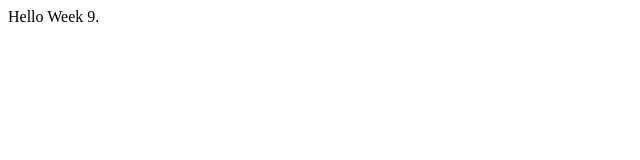
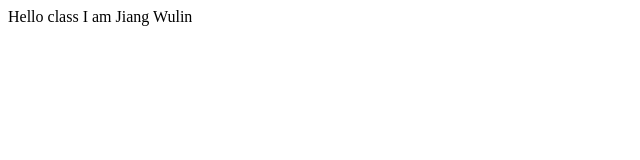
Before and after one commit to triciachia98/bt3103-week9, a website: page index.html in a window 1280 px wide. Shown: the whole page, without its empty margins (0-640 px from the left). Drawn offline with Linux system fonts and the light colour scheme.

Commit message:
add my name
add my name

```diff
--- a/index.html
+++ b/index.html
@@ -1,7 +1,7 @@
 <html>
   <body>
     <div id="app">
-      Hello Week 9.
+      Hello class I am Jiang Wulin
     </div>
   </body>
 </html>
```
